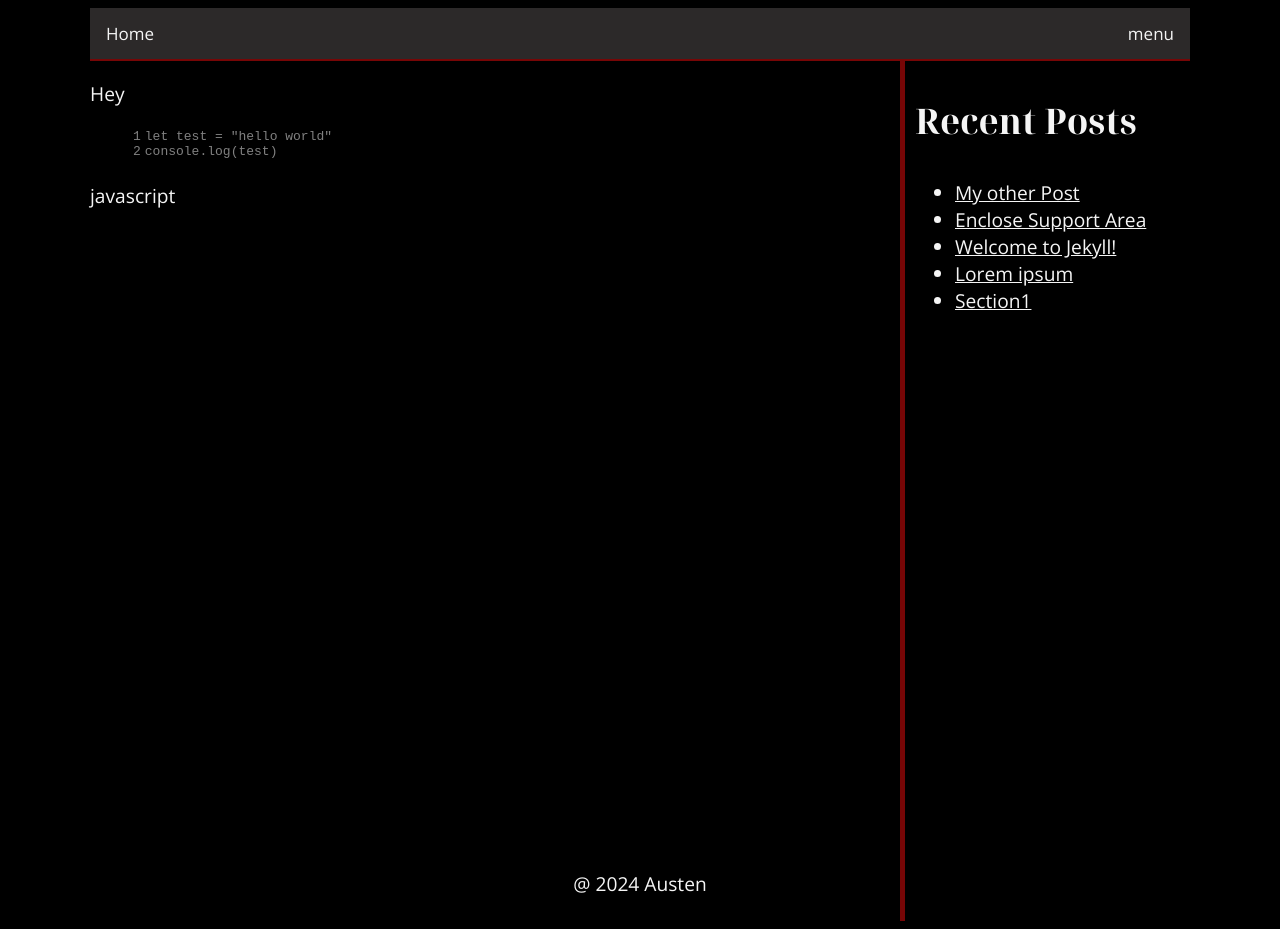
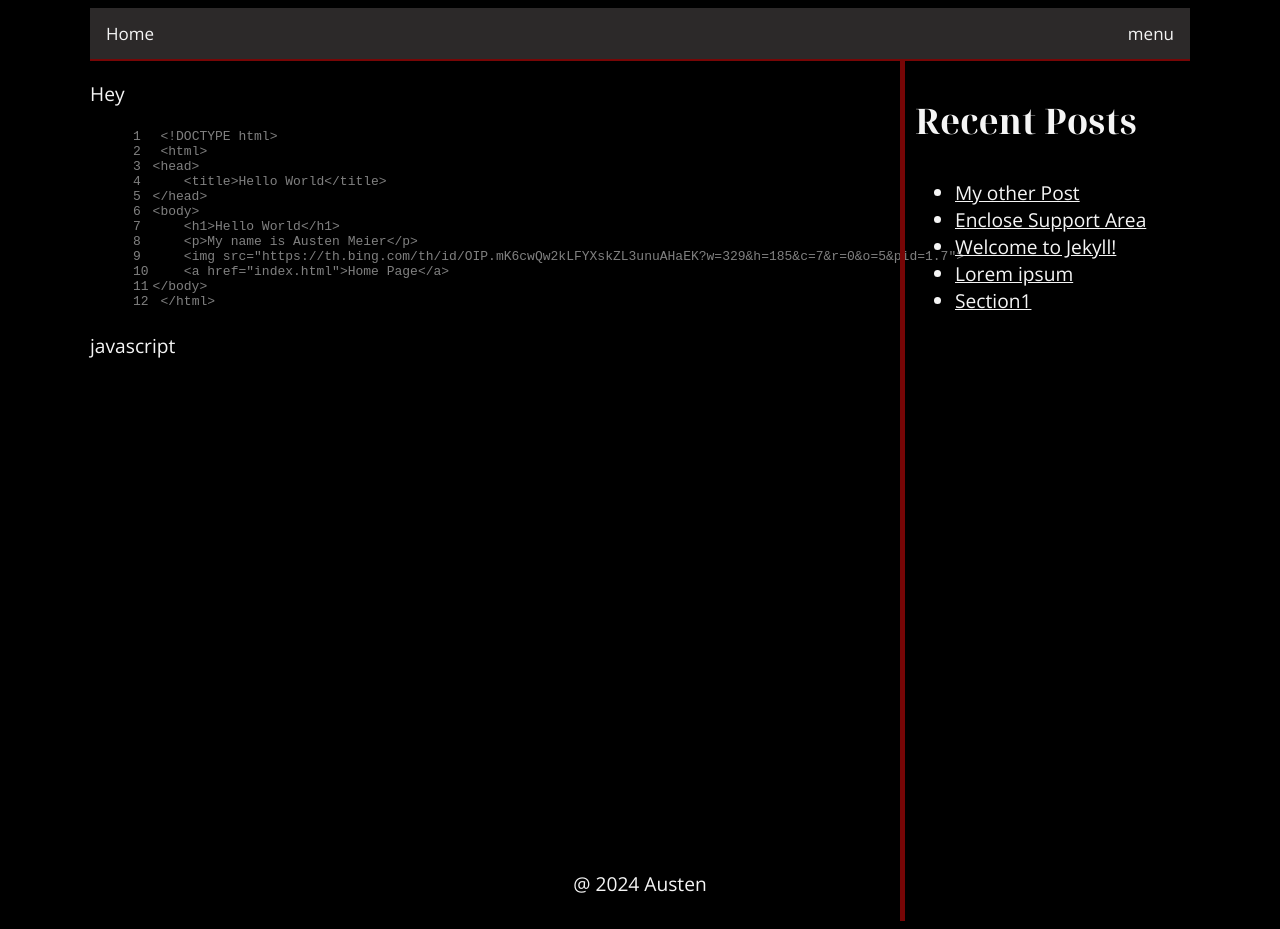
Before and after one commit to AustenMeier/AustenMeier.github., a Jekyll site: the page built from _posts/2024-05-28-section1.markdown, in a window 1280 px wide. Built offline with Jekyll 4.4.1, drawn with Linux system fonts in a browser that asks for light colours.

Commit message:
Update 2024-05-28-section1.markdown

```diff
--- a/_posts/2024-05-28-section1.markdown
+++ b/_posts/2024-05-28-section1.markdown
@@ -7,8 +7,19 @@ Hey
 
 {% highlight html linenos %}
 
-let test = "hello world"
-console.log(test)
+ <!DOCTYPE html>
+ <html>
+<head>
+    <title>Hello World</title>
+</head>
+<body>
+    <h1>Hello World</h1>
+    <p>My name is Austen Meier</p>
+    <img src="https://th.bing.com/th/id/OIP.mK6cwQw2kLFYXskZL3unuAHaEK?w=329&h=185&c=7&r=0&o=5&pid=1.7">
+    <a href="index.html">Home Page</a>
+</body>
+ </html>
+
 
 {% endhighlight %}
 
```
